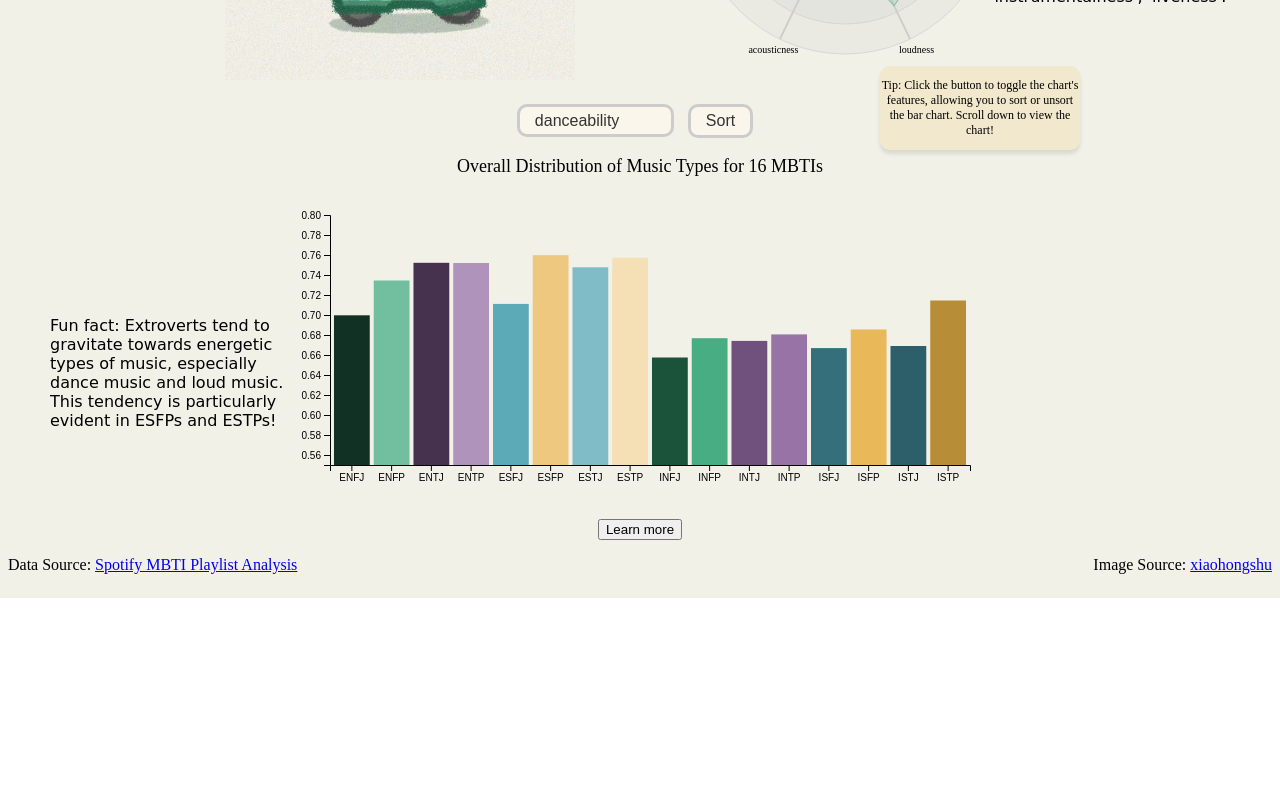
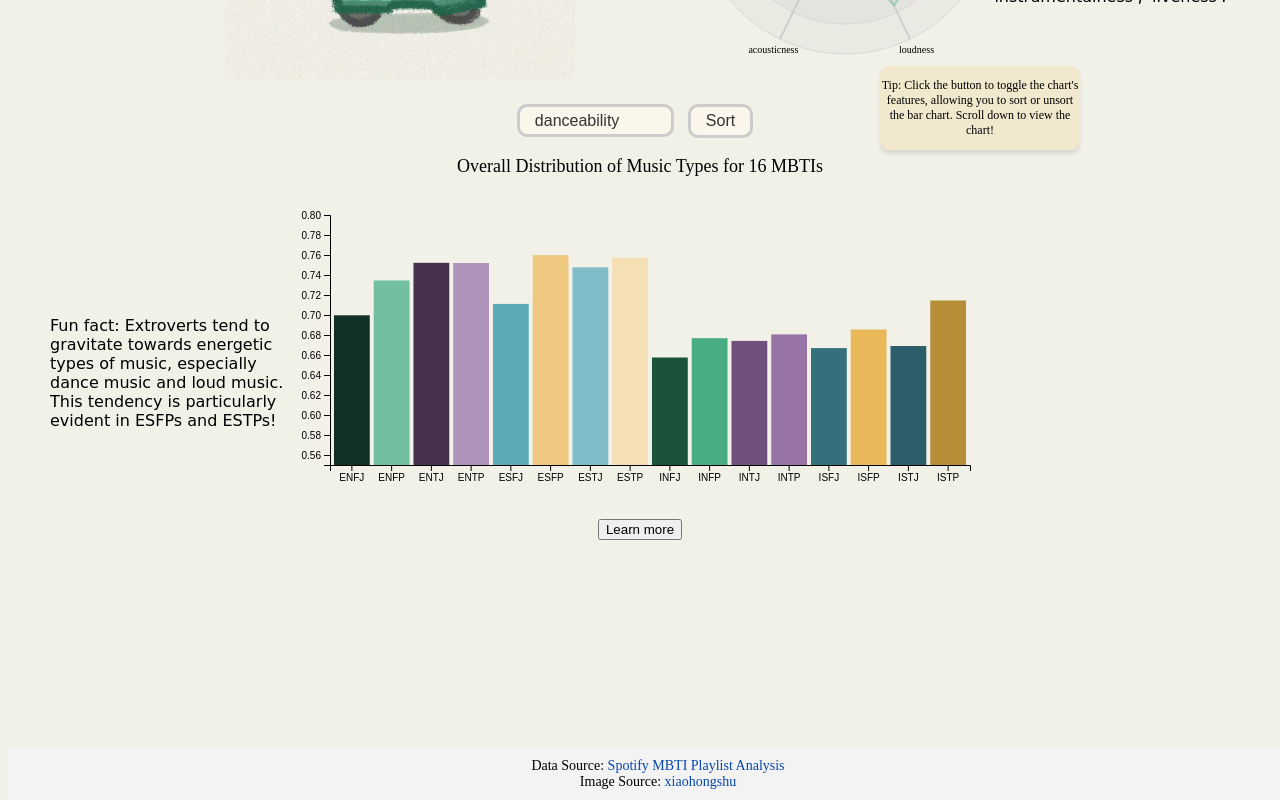
Before and after one commit to jessiezhang199/dsc106_final, a SvelteKit app: page /16picture in a window 1280 px wide. Shown: the part 600-1400 px from the top of the page. Before the commit the page ends 1198 px from the top, so only its background shows below. Built offline with nearby package versions, Linux system fonts and the light colour scheme.

Commit message:
adjust footers

```diff
--- a/src/components/App.svelte
+++ b/src/components/App.svelte
@@ -150,6 +150,10 @@ section:nth-child(4) .text-container p:first-child {
 section:nth-child(4) .text-container {
   animation: fadeIn 1.5s ease-out;
 }
+.capybara-image {
+  width: 100px; /* Adjust the width as necessary */
+  height: auto; /* Maintain the aspect ratio */
+}
 
 
 </style>
@@ -192,6 +196,8 @@ section:nth-child(4) .text-container {
 
   <!-- Button Container -->
   <div class="button-container">
+    <img src="{base}/mbti_images/first_page_data/capybara.jpg" alt="Capybara" class="capybara-image">
     <button on:click={() => goto(`${base}/16picture`)}>Take a deep dive into the MBTI world!</button>
   </div>
+
 </div>
--- a/src/routes/16picture/+page.svelte
+++ b/src/routes/16picture/+page.svelte
@@ -432,6 +432,28 @@
     font-size: 12px;
     text-align: center;
   }
+  footer {
+  position: absolute;
+  bottom: -600px;
+  width: 100%;
+  text-align: center;
+  padding: 10px;
+  background-color: #f3f3f3; /* Or any color that fits your design */
+}
+
+footer p {
+  margin: 0;
+  font-size: 14px;
+}
+
+footer a {
+  color: #0645AD; /* Or any color that fits your design */
+  text-decoration: none;
+}
+
+footer a:hover {
+  text-decoration: underline;
+}
 </style>
 
 <!-- MBTI Type Selection Dropdown -->
@@ -530,11 +552,11 @@
   </p>
 </div>
 
-<div style="display: flex; justify-content: space-between;">
+<footer>
   <p>
     Data Source: <a href="https://www.kaggle.com/datasets/xtrnglc/spotify-mbti-playlists" target="_blank">Spotify MBTI Playlist Analysis</a>
   </p>
   <p>
     Image Source: <a href="https://www.xiaohongshu.com/user/profile/6033ab1800000000010075ac?xhsshare=CopyLink&appuid=5c4e9b04000000001203ea7e&apptime=1709362317" target="_blank">xiaohongshu</a>
   </p>
-</div>
+</footer>
```
Also changed, not shown: static/mbti_images/first_page_data/capybara.jpg (added).
